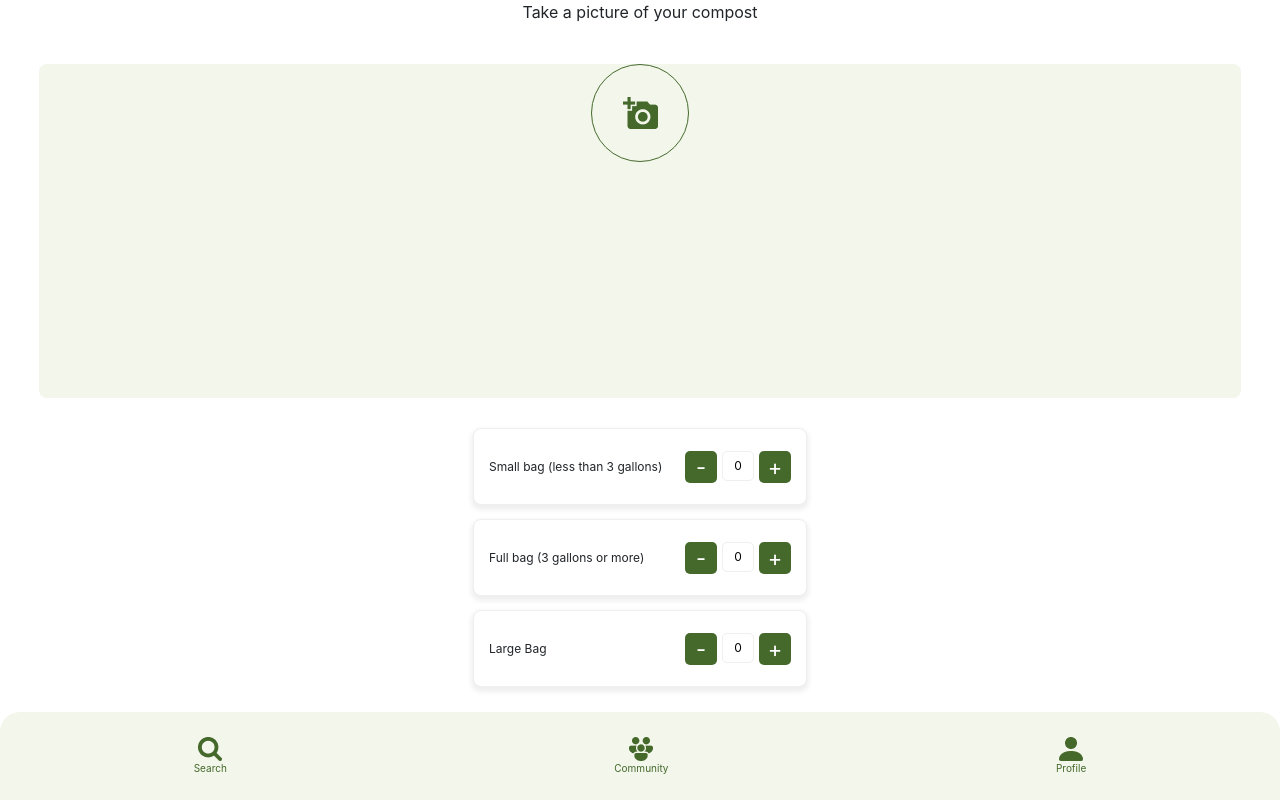
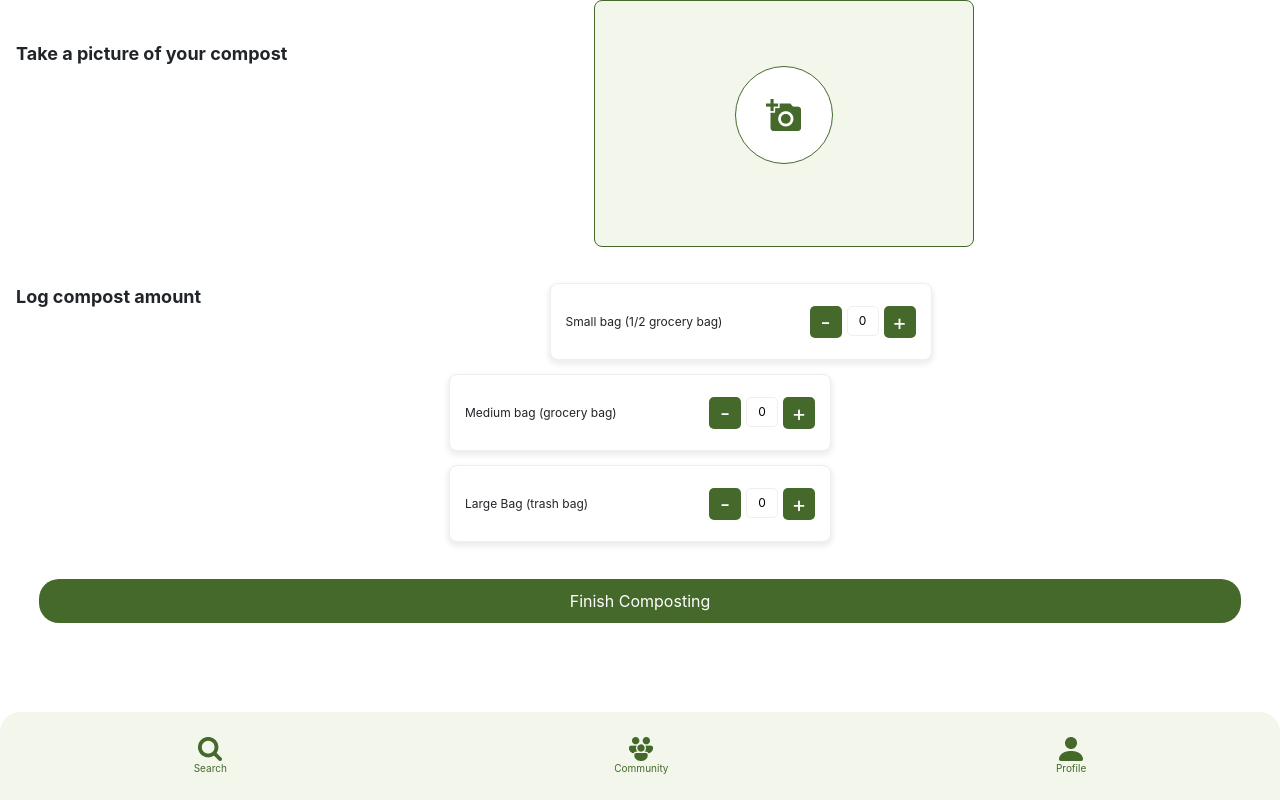
Before and after one commit to maikalangi/Compostr, a React (Create React App) app: page /contribute in a window 1280 px wide. Built offline with nearby package versions, Linux system fonts and the light colour scheme; a web font is replaced by a local one.

Commit message:
fixed picture page

```diff
--- a/src/components/Calculator.jsx
+++ b/src/components/Calculator.jsx
@@ -124,13 +124,14 @@ const Calculator = () =>{
 
 
         <div className="CompostCalc">
-            <div>Take a picture of your compost
+            <div className="takePic">Take a picture of your compost
             </div>
             <div className="CompPic">
                 <div className="camera"> </div>
             </div>
             <div className="CompAmount">
-                <div className="compSmall"><div className="compText">Small bag (less than 3 gallons)</div><div className="counter">
+                <div className="logPost">Log compost amount</div>
+                <div className="compSmall"><div className="compText">Small bag (1/2 grocery bag)</div><div className="counter">
                 <div className="minus"onClick={()=>incCount(-1,"small")}>-</div>
                 <input className="counterCount"
                 type="text"
@@ -138,14 +139,14 @@ const Calculator = () =>{
                 placeholder="0"
                 value={sCount}
                 onChange={(e)=>setNumber(e.target,e.target.value)}/><div className="plus" onClick={()=>incCount(1,"small")}>+</div></div></div>
-                <div className="compMedium"><div className="compText">Full bag (3 gallons or more)</div><div className="counter"><div className="minus"onClick={()=>incCount(-1,"med")}>-</div>
+                <div className="compMedium"><div className="compText">Medium bag (grocery bag)</div><div className="counter"><div className="minus"onClick={()=>incCount(-1,"med")}>-</div>
                 <input className="counterCount"
                 type="text"
                 name="medcount"
                 placeholder="0"
                 value={mCount}
                 onChange={(e)=>setNumber(e.target,e.target.value)}/><div className="plus" onClick={()=>incCount(1,"med")}>+</div></div></div>
-                <div className="compLarge"><div className="compText">Large Bag</div><div className="counter"><div className="minus"onClick={()=>incCount(-1,"large")}>-</div>
+                <div className="compLarge"><div className="compText">Large Bag (trash bag)</div><div className="counter"><div className="minus"onClick={()=>incCount(-1,"large")}>-</div>
                 <input className="counterCount"
                 type="text"
                 name="largecount"
--- a/src/style/calc.css
+++ b/src/style/calc.css
@@ -8,10 +8,14 @@ body{
 }
 
 .CompPic{
-    margin: 0px 39px 30px 39px;
+    margin: 0 auto;
+    margin-bottom: 30px;
     background-color:rgba(243, 246, 235, 1);
+    border: #44692B 1px solid;
     border-radius: 8px;
-    height: 334px;
+    height: 247px;
+    width: 380px;
+    display: inline-block;
 }
 .minus{
     background-color: #44692B;
@@ -56,7 +60,7 @@ body{
     margin:auto;
     margin-bottom: 14px;
     display: flex;
-    width: 334px;
+    width: 382px;
     border-radius: 8px;
     height: 77px;
     border: 1px solid #efefef;
@@ -72,8 +76,8 @@ body{
     margin-bottom: 14px;
     margin-top: 7px;
     display: flex;
-    width: 334px;
     height: 77px;
+    width: 382px;
     border-radius: 8px;
     border: 1px solid #efefef;
     box-shadow: 0px 3px 5px 2px #efefef;
@@ -86,8 +90,8 @@ body{
     margin-top: 7px;
     margin-bottom: 7px;
     display: flex;
-    width: 334px;
     height: 77px;
+    width: 382px;
     border-radius: 8px;
     border: 1px solid #efefef;
     box-shadow: 0px 3px 5px 2px #efefef;
@@ -201,8 +205,7 @@ body{
 }
 .camera{
     margin:0 auto;
-    margin-top: 40px;
-    padding-bottom: 30px;
+    margin-top:65px;
     height: 98px;
     width: 98px;
     border: #44692B 1px solid;
@@ -210,5 +213,25 @@ body{
     background-image: url("../img/camera.png");
     background-repeat: no-repeat;
     background-position: center;
+    background-color: #FFFFFF;
 
 }
+.takePic{
+    display: inline-block;
+    margin-top: 40px;
+    margin-left: 16px;
+    text-align: left;
+    float: left;
+    font-weight: bolder;
+    font-size: 18px;
+
+}
+.logPost{
+    display: inline-block;
+    float: left;
+    text-align: left;
+    font-weight: bolder;
+    margin-left:16px;
+    margin-bottom: 10px;
+    font-size: 18px;
+}
```
